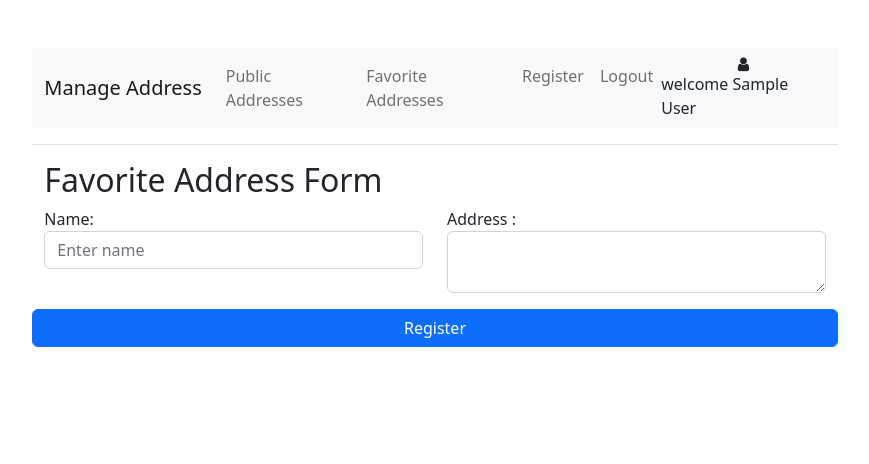
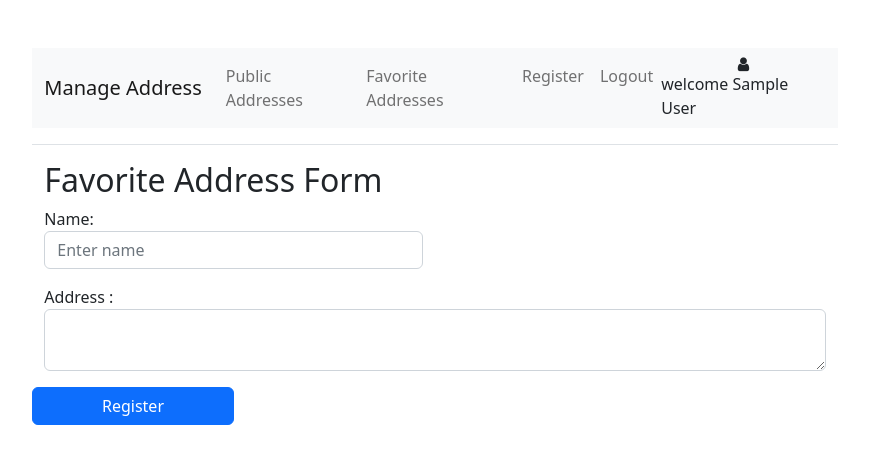
Before and after one commit to seyed-amir-mehrizi/manage-addresses, an Angular app: page /register-favorite-address in a window 1280 px wide. Shown: the top 464 px of the page, without its empty margins (205-1074 px from the left). Built offline with nearby package versions, Linux system fonts and the light colour scheme; sample sign-in values are in the browser's storage.

Commit message:
add loading for serach address service.

```diff
--- a/src/app/pages/favorite-address/register-favorite-address/register-favorite-address.component.html
+++ b/src/app/pages/favorite-address/register-favorite-address/register-favorite-address.component.html
@@ -1,5 +1,6 @@
 <div class="container mt-3">
     <h2>Favorite Address Form</h2>
+    <div *ngIf="!hasSearchAddressLoading;else displayLoading">
         <form *ngIf="favoriteAddressForm" [formGroup]="favoriteAddressForm">
             <div class="row">
                 <div class="mb-3 col-md-6 col-sm-12">
@@ -8,13 +9,13 @@
                         name="name"
                         [ngClass]="{ 'error-validation': isFavoriteFormSubmitted && favoriteAddressFormSubmitted.name.errors }" />
                 </div>
-            <div class="mb-3 col-md-6 col-sm-12">
+                <div class="mb-3 col-md-12 col-sm-12">
                     <label for="address">Address : </label>
                     <textarea name="address" id="address" class="form-control" formControlName="address"
                         [ngClass]="{'error-validation': isFavoriteFormSubmitted && favoriteAddressFormSubmitted.address.errors}"
                         (blur)="blurAddressInput($event)"></textarea>
                 </div>
-            <button type="button" [ngClass]=" addressId ? ' btn btn-info text-white' : ' btn btn-primary'"
+                <button type="button" [ngClass]=" addressId ? ' btn btn-info text-white w-25' : ' btn btn-primary w-25'"
                     (click)="registerFavoriteAddressForm()">
                     {{addressId ? 'Edit' : 'Register'}}
                     <span *ngIf="isLoadingBtn" class="spinner-border spinner-border-sm"></span>
@@ -22,3 +23,9 @@
             </div>
         </form>
     </div>
+    <ng-template #displayLoading>
+        <div class="h-100 w-100 d-flex align-items-center justify-content-center">
+            <div class="spinner-grow text-primary"></div>
+        </div>
+    </ng-template>
+</div>
--- a/src/app/pages/favorite-address/register-favorite-address/register-favorite-address.component.ts
+++ b/src/app/pages/favorite-address/register-favorite-address/register-favorite-address.component.ts
@@ -18,6 +18,7 @@ export class RegisterFavoriteAddressComponent implements OnInit {
   addressType: number;
   userInfo: UserInfo;
   isTextualAddress = false;
+  hasSearchAddressLoading = false;
   address = '';
   latitude;
   longitude;
@@ -61,6 +62,7 @@ export class RegisterFavoriteAddressComponent implements OnInit {
       this.isLoadingBtn = false;
       return;
     }
+
     const command = {
       id: this.addressId ? this.addressId['id'] : null,
       userId: this.userInfo.id,
@@ -77,8 +79,9 @@ export class RegisterFavoriteAddressComponent implements OnInit {
           this.toastr.success(`The ${command.name} Address is Added Successfully`);
           this.favoriteAddressForm?.reset();
         })
-    }else{
+    } else {
       this.favoriteAddressService.editFavoriteAddressById(command)
+        .pipe(finalize(() => this.isLoadingBtn = false))
         .subscribe((res) => {
           if (res) {
             this.isLoadingBtn = false;
@@ -110,7 +113,9 @@ export class RegisterFavoriteAddressComponent implements OnInit {
   }
 
   blurAddressInput(e) {
+    this.hasSearchAddressLoading = true
     this.favoriteAddressService.getAddressDetailsByText(e.target.value)
+      .pipe(finalize(() => this.hasSearchAddressLoading = false))
       .subscribe((res: any) => {
         if (res && res.length > 0) {
           this.longitude = res[0].lon;
```
Lines whose indentation alone changed are shown as unchanged.
